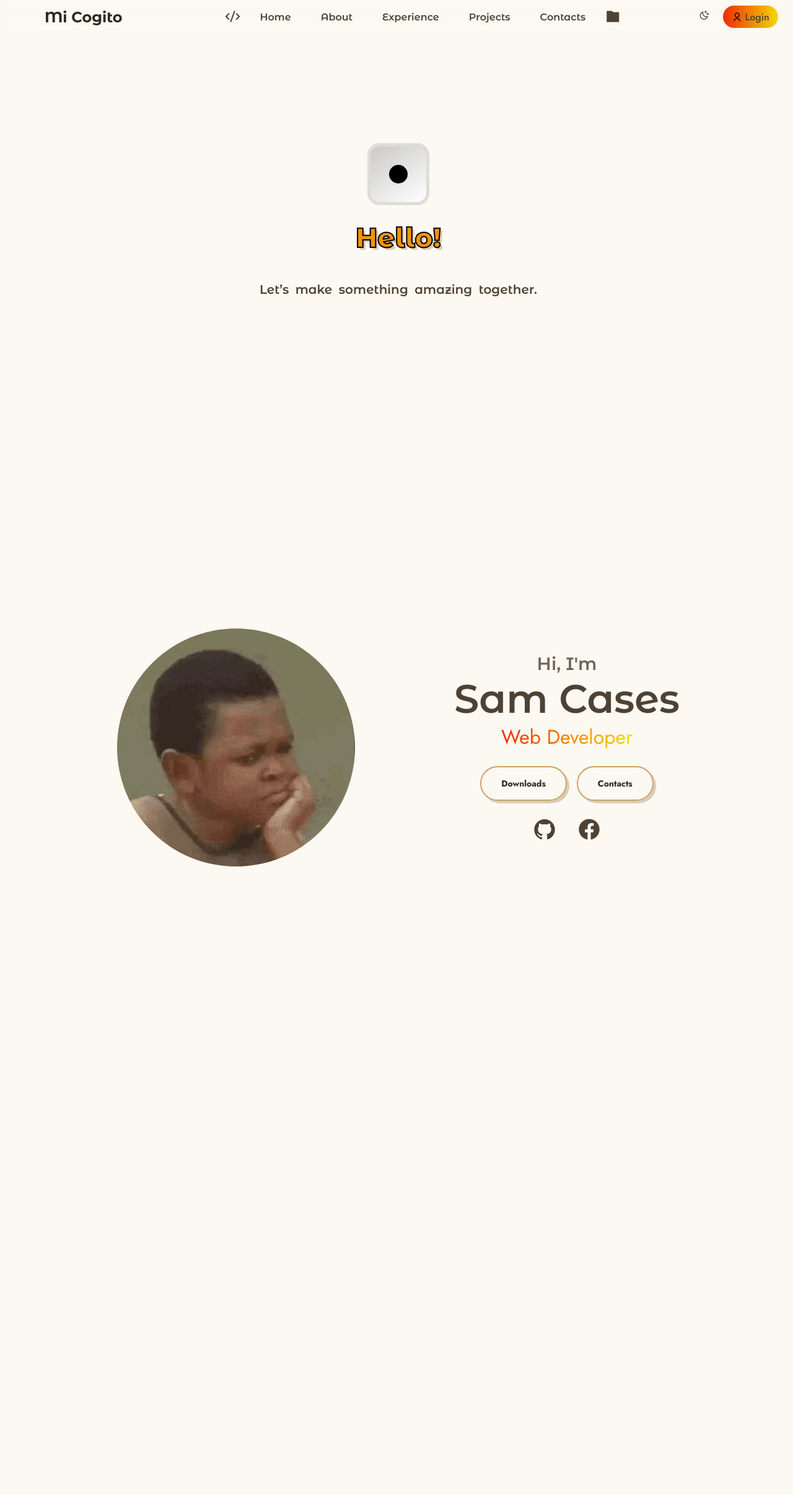
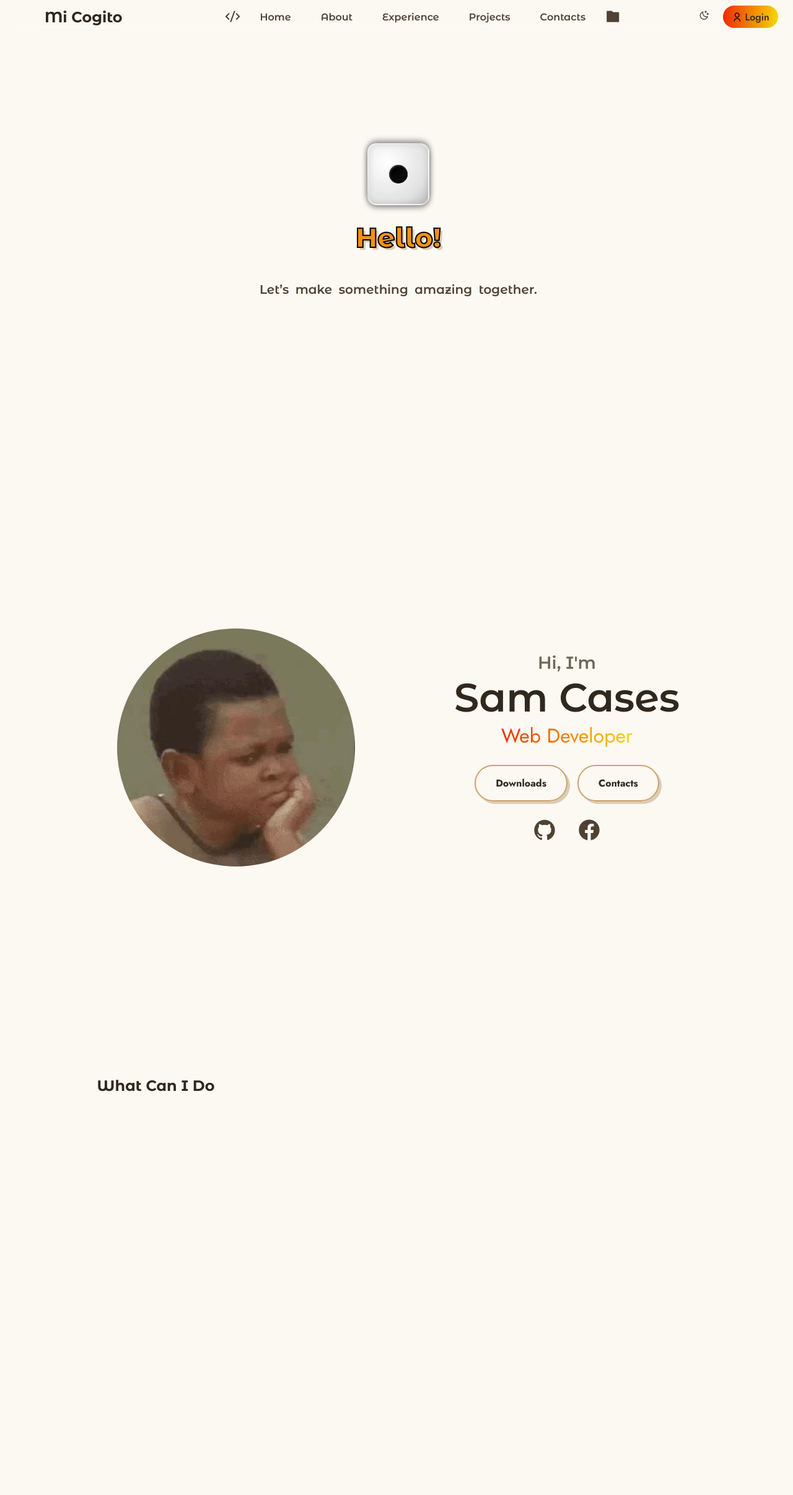
Before and after one commit to SamAnaniasCases/myPortfolio, a PHP site: page /myPortfolio.html in a window 1280 px wide. Shown: the whole page at 62% size. Before the commit the page ends 1398 px from the top, so only its background shows below. Run offline with PHP 8.4, Linux system fonts and the light colour scheme.

Commit message:
smol changes in colors

```diff
--- a/myPortcss.css
+++ b/myPortcss.css
@@ -15,14 +22,16 @@
     http://gradient.shapefactory.co/ */
     --hue: 35;
 
-    --first-color: hsl(var(--hue), 90%, 50%);       /* Accent (buttons, links) */
-  --title-color: hsl(var(--hue), 25%, 15%);       /* Strong headline text */
-  --text-color: hsl(var(--hue), 20%, 25%);        /* Normal paragraph text */
-  --body-color: hsl(var(--hue), 65%, 97%);        /* Background base */
-  --container-color: hsl(var(--hue), 70%, 99%);   /* Cards / sections */
-  --border-color: hsl(var(--hue), 50%, 60%);      /* Borders now more visible */
-  --white-color: #ffffff;
-  --shadow-color: hsla(var(--hue), 80%, 25%, 0.25);
+    --const-color: hsl(var(--hue), 25%, 15%);
+
+    --first-color: hsl(var(--hue), 90%, 50%);
+    --title-color: hsl(var(--hue), 25%, 15%);
+    --text-color: hsl(var(--hue), 20%, 25%);
+    --body-color: hsl(var(--hue), 65%, 97%);
+    --container-color: hsl(var(--hue), 70%, 99%);
+    --border-color: hsl(var(--hue), 50%, 60%);
+    --white-color: #ffffff;
+    --shadow-color: hsla(var(--hue), 80%, 25%, 0.25);
 
     --body-font: 'Jost', sans-serif;
     --second-font: 'Montserrat Alternates', sans-serif;
@@ -283,11 +242,12 @@ button, input, textarea{
     color: black;
 }
 .loginbtn{
-    font-weight: 500;
-    font-size: 1rem;
+    font-weight: var(--font-medium);
+    font-size: var(--normal-font-size);
     border: none;
     background: none;
     cursor: pointer;
+    color: var(--const-color);
 }
 .log-in:hover{
     transform: scale(1.03);
@@ -438,18 +392,21 @@ button, input, textarea{
     position: absolute;
     width: 100%;
     height: 100%;
-    border-radius: 20px;
-    border: 5px solid #dfdcda;
-    background: linear-gradient(145deg, #cac9c8, #fff);
+    border-radius: 15px;
+    border: 2px solid rgba(255, 255, 255, 0.4);
+    background: radial-gradient(circle at 30% 30%, #ffffff 0%, #e1e1e1 70%, #bcbcbc 100%);
     transform-style: preserve-3d;
+    box-shadow: inset 0 0 10px rgba(0, 0, 0, 0.15),
+              inset 2px 2px 5px rgba(255, 255, 255, 0.5),
+              0 4px 10px rgba(0, 0, 0, 0.4);
 }
 .face::before{
     position: absolute;
     content: '';
     width: 100%;
     height: 100%;
-    border-radius: 20px;
-    background: #cac9c8;
+    border-radius: 15px;
+    background: linear-gradient(145deg, #bdbdbd, #dcdcdc);
     transform: translateZ(-1px);
 }
 .face::after{
@@ -460,7 +417,10 @@ button, input, textarea{
     width: 18px;
     height: 18px;
     border-radius: 50%;
-    background: #131210;
+    background: radial-gradient(circle at 30% 30%, #000 0%, #111 70%, #333 100%);
+    box-shadow:
+        inset 1px 1px 3px rgba(255, 255, 255, 0.3),
+        inset -2px -2px 5px rgba(0, 0, 0, 0.8);
 
 }
 .front{
@@ -486,37 +446,39 @@ button, input, textarea{
     width: 30px;
     height: 30px;
     margin: -15px 0 0 -15px;
-    background: rgb(0, 0, 0);
+
 }
 .back::after{
     margin: -35px 0 0 -30px;
     /* dot sa dice */
-    box-shadow: 40px 0,
-                0 25px,
-                40px 25px,
-                0 50px,
-                40px 50px;
+    box-shadow: 40px 0 black,
+                0 25px black,
+                40px 25px black,
+                0 50px black,
+                40px 50px black;
+
 }
 .top::after{
     margin: -30px 0 0 -30px;
-    box-shadow: 40px 40px;
+    box-shadow: 40px 40px black;
+
 }
 .bottom::after{
     margin: -36px 0 0 -36px;
-    box-shadow: 26px 26px,
-                52px 52px,
-                52px 0,
-                0 52px;
+    box-shadow: 26px 26px black,
+                52px 52px black,
+                52px 0 black,
+                0 52px black;
 }
 .right::after{
     margin: -30px 0 0 -30px;
-    box-shadow: 40px 0,
-                0 40px,
-                40px 40px;
+    box-shadow: 40px 0 black,
+                0 40px black,
+                40px 40px black;
 }
 .left::after{
     margin: -35px 0 0 -35px;
-    box-shadow: 25px 25px, 50px 50px;
+    box-shadow: 25px 25px black, 50px 50px black;
 
 }
 .roll{
@@ -562,15 +524,16 @@ section{
     gap: 1.5rem;
 }
 .about-txt h3{
-    font-size: 1.8rem;
-    font-weight: 500;
+    font-size: var(--h2-font-size);
+    font-weight: var(--font-semi-bold);
     opacity: 0.8;
     color: var(--text-color);
 }
 .about-txt h1{
     font-size: 4rem;
     font-weight: 600;
-    color: var(--secondary-text);
+    color: var(--title-color);
+    font-family: var(--second-font);
 }
 .about-txt span{
     /* How to use background-clip */
@@ -591,13 +554,12 @@ section{
     border-radius: 3rem;
     padding: 1rem 2rem;
     cursor: pointer;
-    font-weight: var(--font-medium);
     display: inline-block;
     color: var(--title-color);
-    font-size: var(--small-font-size);
+    font-size: var(--normal-font-size);
     position: relative;
     font-weight: var(--font-bold);
-    transition: color 0.7s var(--transition);
+    transition: color 0.3s var(--transition);
 }
 .btn:hover{
     color: var(--white-color);
--- a/myPortfolio.html
+++ b/myPortfolio.html
@@ -98,10 +98,18 @@
         </div>
     </section>
 
-    <script src="myPortDice.js"></script>
-    <script src="darkmodeJS.js"></script>
+    <section class="experience">
+        <h2 class="exp-title" data-title="My Experience">What Can I Do</h2>
+    </section>
+
+
+
+
 
     </main>
 
+<script src="myPortDice.js"></script>
+<script src="darkmodeJS.js"></script>
+
 </body>
 </html>
```
Also changed, not shown: other parts of myPortcss.css (+19 -68 lines).
